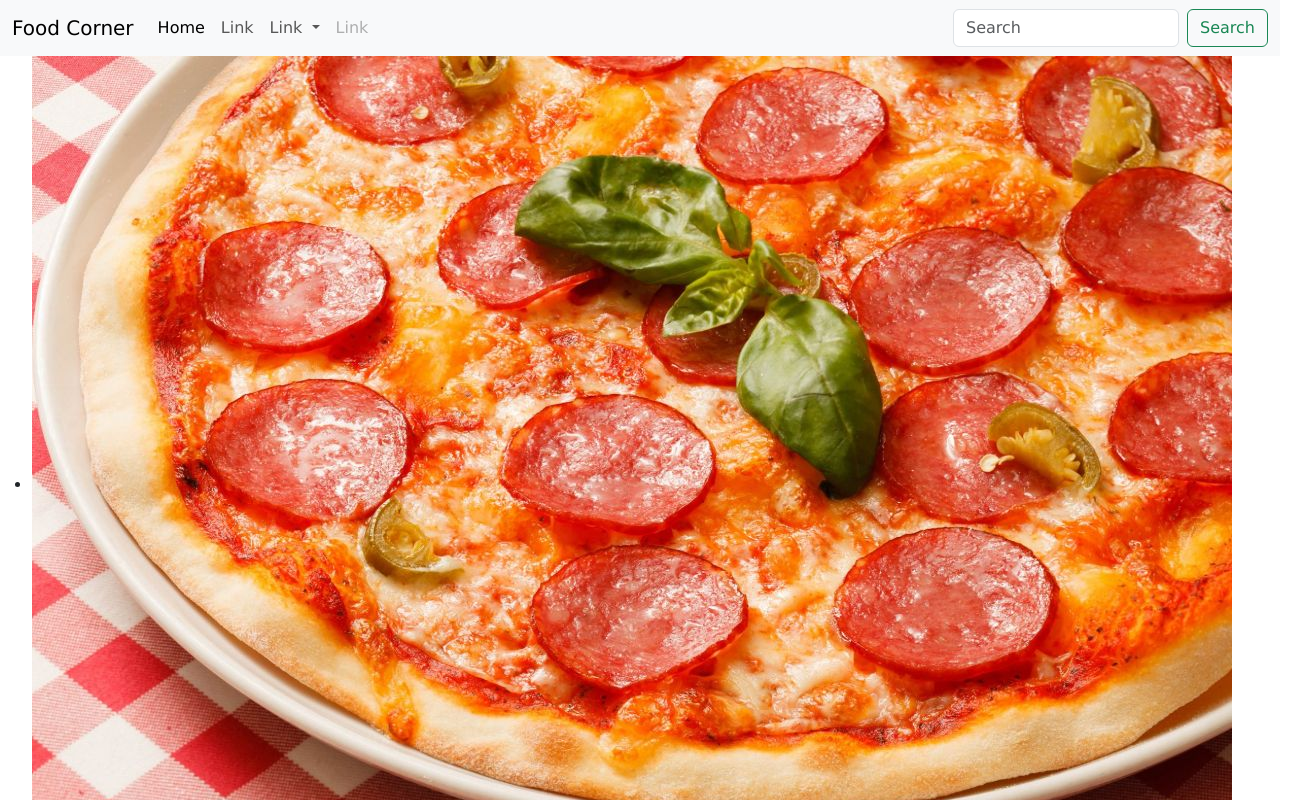
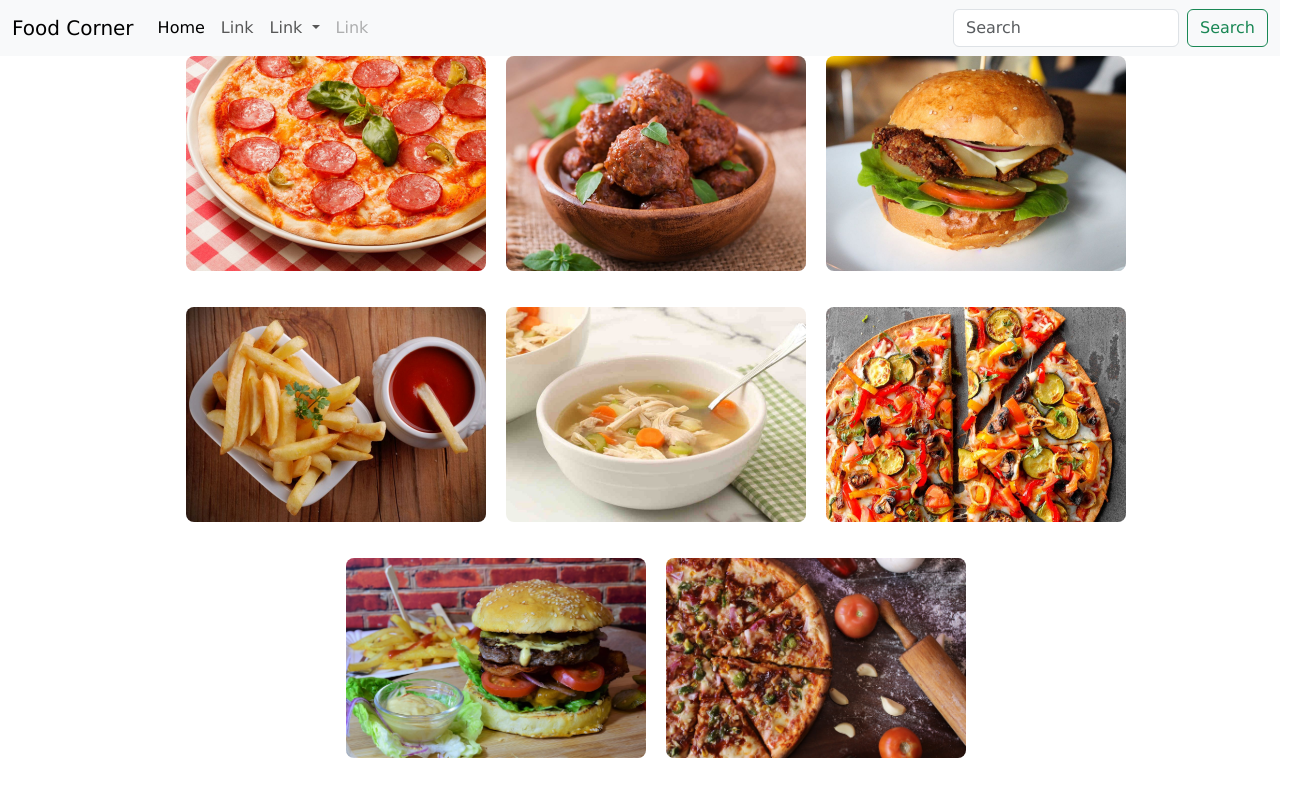
Before and after one commit to Sujan-Koirala021/food-corner, an Angular app: page / in a window 1280 px wide. Shown: the top 800 px of the page, 1312 px wide, since content can reach past the window. Built offline with nearby package versions, Linux system fonts and the light colour scheme.

Commit message:
Add CSS to homepage images

```diff
--- a/src/app/MyComponents/home/home.component.css
+++ b/src/app/MyComponents/home/home.component.css
@@ -0,0 +1,47 @@
+.food-list {
+    list-style: none;
+    display: flex;
+    flex-wrap: wrap;
+    justify-content: center;
+    gap: 20px;
+  }
+
+  .food-list li {
+    width: 300px; /* Increased width for larger images */
+    text-align: center;
+  }
+
+  .food-list figure {
+    position: relative;
+    cursor: pointer;
+  }
+
+  .food-list img {
+    width: 100%;
+    height: auto;
+    border-radius: 8px;
+    transition: transform 0.3s;
+  }
+
+  .food-list img:hover {
+    transform: scale(1.1);
+  }
+
+  .food-list figcaption {
+    position: absolute;
+    bottom: 0;
+    left: 0;
+    width: 100%;
+    padding: 10px;
+    background-color: rgba(0, 0, 0, 0.7);
+    color: #fff;
+    font-size: 14px;
+    opacity: 0;
+    transition: opacity 0.3s;
+    border-bottom-left-radius: 8px;
+    border-bottom-right-radius: 8px;
+  }
+
+  .food-list figure:hover figcaption {
+    opacity: 1;
+  }
--- a/src/app/MyComponents/home/home.component.html
+++ b/src/app/MyComponents/home/home.component.html
@@ -1,6 +1,8 @@
-<ul>
-  <!-- Show all img using ngfor -->
+<ul class="food-list">
   <li *ngFor="let foodName of foodList">
-    <img src="{{ foodName }}" alt="Food pictures" />
+    <figure>
+      <img src="{{ foodName }}" alt="Food pictures" />
+      <figcaption>{{ foodName }}</figcaption>
+    </figure>
   </li>
 </ul>
```
